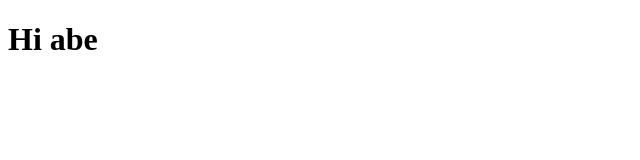
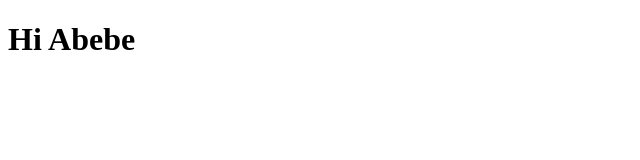
Before and after one commit to EsubalewBelete/abebe, a plain HTML site: page index.html in a window 1280 px wide. Shown: the full height of the page, 0-640 px from the left. Drawn offline with Linux system fonts and the light colour scheme.

Commit message:
updated the name

```diff
--- a/index.html
+++ b/index.html
@@ -6,6 +6,6 @@
     <title>Abebe project</title>
 </head>
 <body>
-    <h1>Hi abe</h1>
+    <h1>Hi Abebe</h1>
 </body>
 </html>
```
